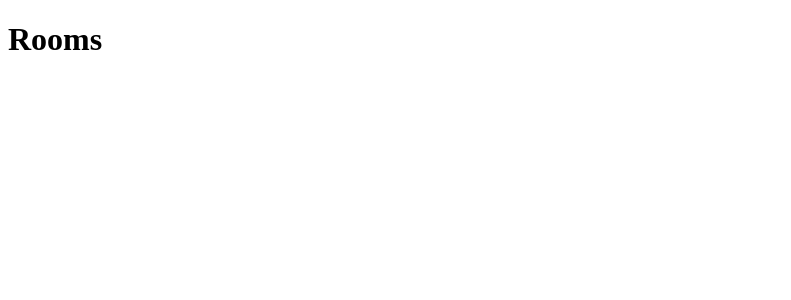
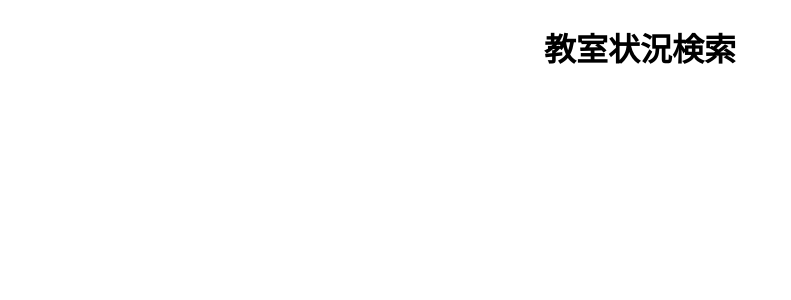
Before and after one commit to v-code-team-pioneer-inc/ccrs-frontend, a Next.js app: page /rooms in a window 1280 px wide. Shown: the top 300 px of the page, without its empty margins (0-791 px from the left). Built offline with nearby package versions, Linux system fonts and the light colour scheme.

Commit message:
[ADD]多田さん実装部分

```diff
--- /dev/null
+++ b/components/rooms/ClassroomStatusTable.jsx
@@ -0,0 +1,15 @@
+// TODO: 多田さん実装お願いします
+//       divの中に実装をお願いします
+// 　　　 CSSはClassroomStatusTable.module.cssを使用してください
+//       http://localhost:3000/rooms/ に実装が反映されます
+
+import styles from "~/styles/rooms/ClassroomStatusTable.module.css";
+
+export const ClassroomStatusTable = () => {
+  return (
+    <div>
+      {/* TODO: デザイン通りの表の実装 */}
+
+    </div>
+  );
+};
--- a/pages/rooms/index.jsx
+++ b/pages/rooms/index.jsx
@@ -1,7 +1,12 @@
+import styles from "~/styles/Home.module.css";
+import { ClassroomStatusTable } from "~/components/rooms/ClassroomStatusTable";
+
 export default function Rooms() {
   return (
     <div>
-      <h1>Rooms</h1>
+      <h1 className={styles.title}>教室状況検索</h1>
+
+      <ClassroomStatusTable />
     </div>
   );
 }
```
Also changed, not shown: styles/rooms/ClassroomStatusTable.module.css (added).
